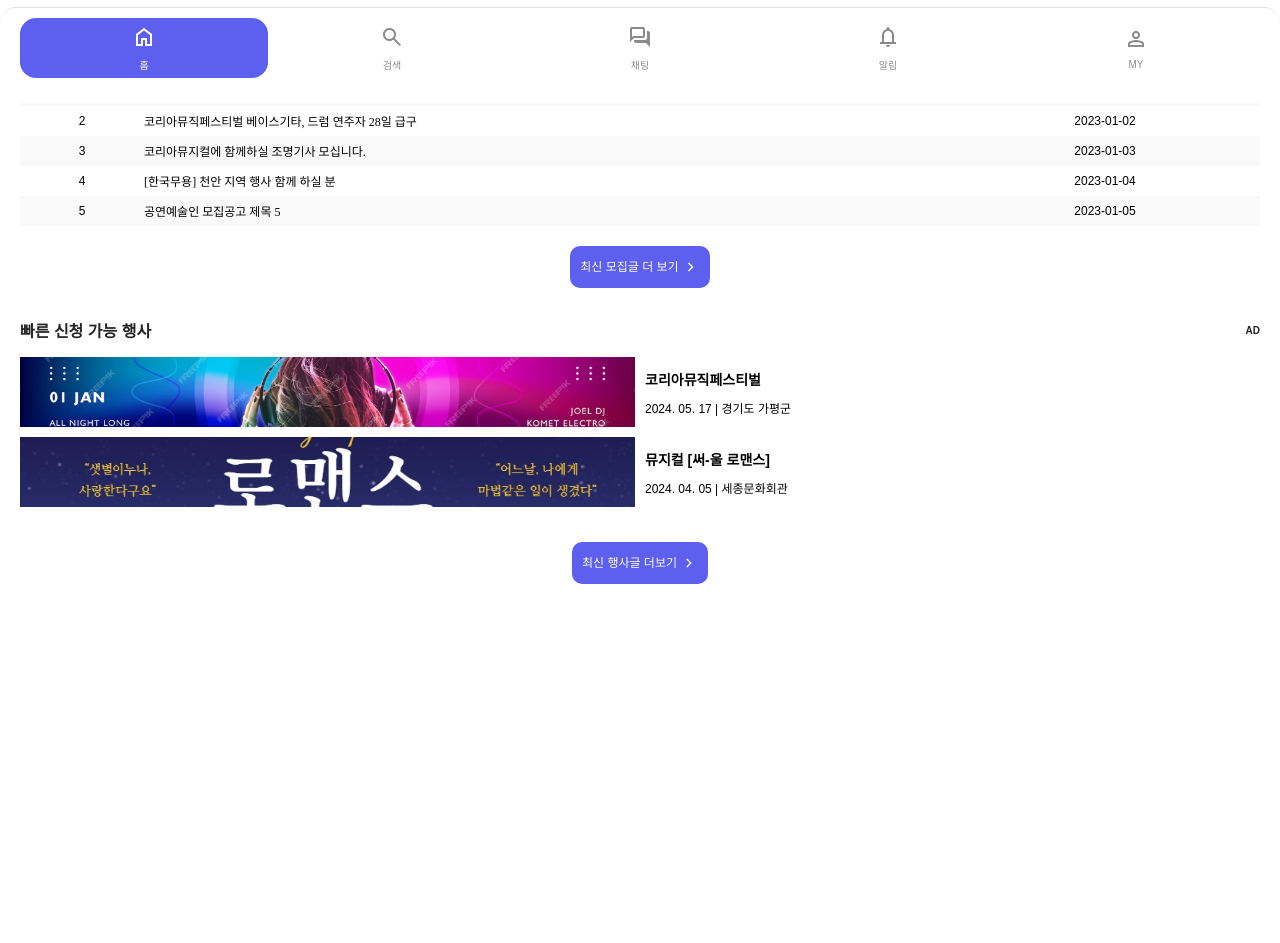
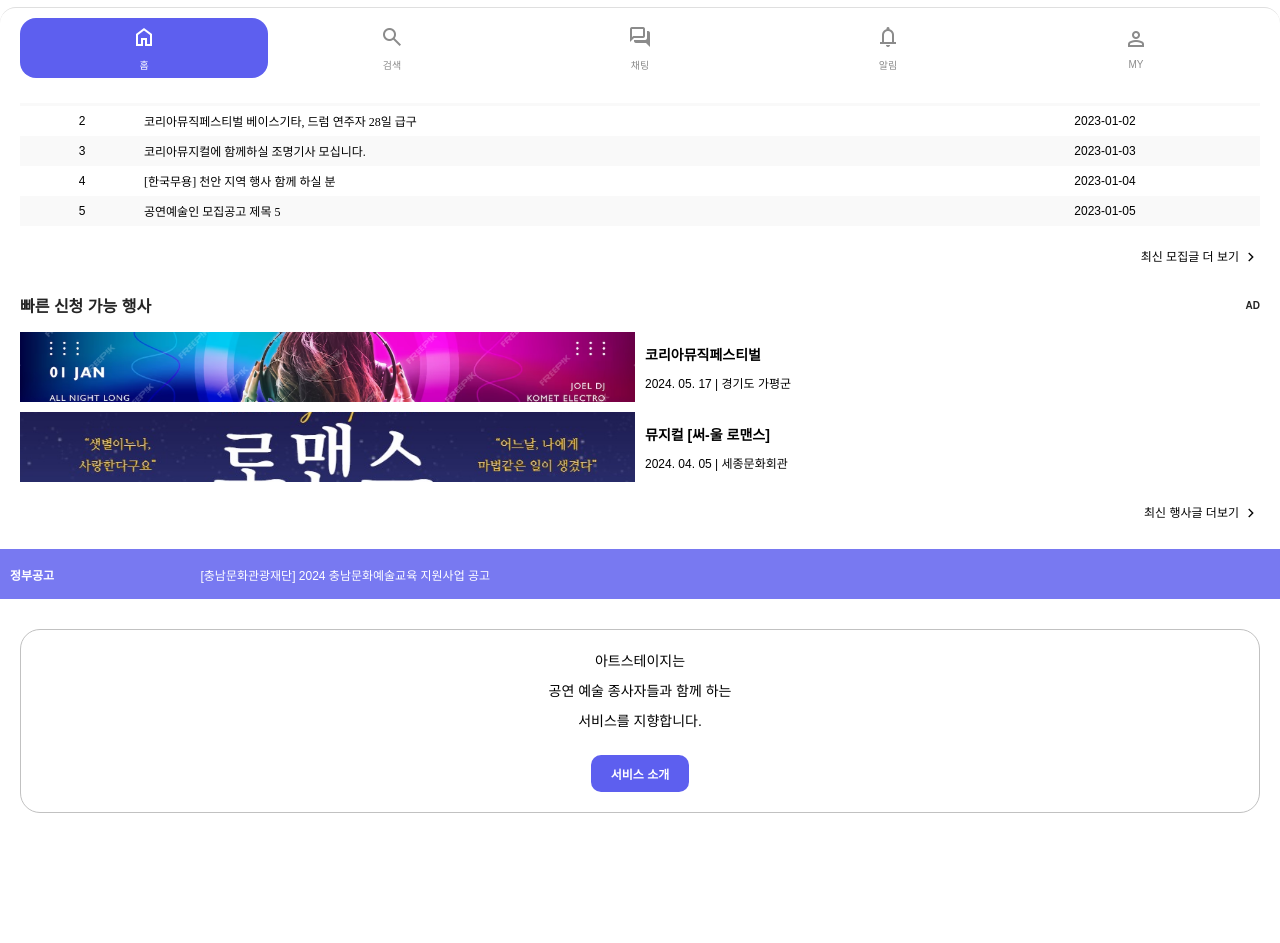
Before and after one commit to Taeeun-Han/ArtStage, a plain HTML site: page main.html in a window 1280 px wide. Shown: the part 697-1640 px from the top of the page. Before the commit the page ends 1411 px from the top, so only its background shows below. Drawn offline with nearby package versions, Linux system fonts and the light colour scheme; a web font is replaced by a local one.

Commit message:
메인페이지 수정, 추가

```diff
--- a/js/swiper.js
+++ b/js/swiper.js
@@ -1,21 +1,32 @@
-const swiper = new Swiper('.swiper1', {
-    // Optional parameters
+const swiper1 = new Swiper('.swiper1', {
+    // Optional parameters for swiper1
     direction: 'vertical',
     loop: true,
 
-    // If we need pagination
+    // If we need pagination for swiper1
     pagination: {
         el: '.swiper-pagination',
     },
 
-    // Navigation arrows
+    // Navigation arrows for swiper1
     navigation: {
         nextEl: '.swiper-button-next',
         prevEl: '.swiper-button-prev',
     },
 
-    // And if we need scrollbar
+    // And if we need scrollbar for swiper1
     scrollbar: {
         el: '.swiper-scrollbar',
     },
 });
+
+// 추가하고 싶은 swiper2에 대한 설정
+const swiper2 = new Swiper('.swiper2', {
+    // Optional parameters for swiper2
+    direction: 'vertical',
+    loop: true,
+    autoplay: {
+        delay: 2500, // 자동 슬라이드 지연 시간 (ms)
+        disableOnInteraction: false, // 사용자 상호작용 후에도 자동 재생
+    },
+});
--- a/main.html
+++ b/main.html
@@ -173,45 +173,6 @@
                         <p>공연/예술인 찾기</p>
                     </div>
 
-                    <!-- <swiper-container class="mySwiper swiper2" slides-per-view="auto" space-between="10">
-                        <swiper-slide>
-                            <div class="img">
-                                <img src="./img/icon/play.png" alt="연기">
-                            </div>
-                            <p>연기</p>
-                        </swiper-slide>
-                        <swiper-slide>
-                            <div class="img">
-                                <img src="./img/icon/dance.png" alt="무용">
-                            </div>
-                            <p>무용</p>
-                        </swiper-slide>
-                        <swiper-slide>
-                            <div class="img">
-                                <img src="./img/icon/music.png" alt="음악">
-                            </div>
-                            <p>음악</p>
-                        </swiper-slide>
-                        <swiper-slide>
-                            <div class="img">
-                                <img src="./img/icon/korean-music.png" alt="국악">
-                            </div>
-                            <p>국악</p>
-                        </swiper-slide>
-                        <swiper-slide>
-                            <div class="img">
-                                <img src="./img/icon/art.png" alt="미술">
-                            </div>
-                            <p>미술</p>
-                        </swiper-slide>
-                        <swiper-slide>
-                            <div class="img">
-                                <img src="./img/icon/etc.png" alt="기타">
-                            </div>
-                            <p>기타</p>
-                        </swiper-slide>
-                    </swiper-container> -->
-
                     <ul class="menu-ul2">
                         <li>
                             <a href="">
@@ -330,6 +291,8 @@
                                 </tr>
                             </tbody>
                         </table>
+                    </div>
+
                     <button class="more-btn">
                         <p>
                             최신 모집글 더 보기
@@ -338,7 +301,6 @@
                             keyboard_arrow_right
                         </span>
                     </button>
-                    </div>
                 </div>
 
                 <div class="menu">
@@ -378,6 +340,53 @@
                             keyboard_arrow_right
                         </span>
                     </button>
+                </div>
+
+                <div class="menu">
+                    <div class="swiper-wrap">
+                        <p>정부공고</p>
+
+                        <swiper-container class="mySwiper swiper2" direction="vertical" autoplay="true">
+                            <swiper-slide>
+                                <a href="#">[충남문화관광재단] 2024 충남문화예술교육 지원사업 공고</a>
+                            </swiper-slide>
+                            <swiper-slide>
+                                <a href="#">[대전문화재단] 2024 대전문화예술교육 지원사업 정기공모</a>
+                            </swiper-slide>
+                            <swiper-slide>
+                                <a href="#">[양천문화재단] 2024년 서울형 뉴딜일자리 사업참여자 면접시험 최종합격자 공고</a>
+                            </swiper-slide>
+                            <swiper-slide>
+                                <a href="#">[아산문화재단] 2024 온(溫)·마음생활문화센터 생활문화교육 강사풀 모집</a>
+                            </swiper-slide>
+                            <swiper-slide>
+                                <a href="#">[천안문화재단] 2024년 생활문화동호회 순회활동지원사업</a>
+                            </swiper-slide>
+                            <swiper-slide>
+                                <a href="#">[양양문화재단] 2024년도 제1회 양양문화재단 직원(기간제근로자) 채용 서류심사 합격자 공고</a>
+                            </swiper-slide>
+                            <swiper-slide>
+                                <a href="#">[김포문화재단] 2024 김포버스킹 김포버스커 모집공고 등 공연 아티스트 모집 관련 공고</a>
+                            </swiper-slide>
+                            <swiper-slide>
+                                <a href="#">[남해관광문화재단] 2024 온(溫)·마음생활문화센터 생활문화교육 강사풀 모집</a>
+                            </swiper-slide>
+                            <swiper-slide>
+                                <a href="#">[양천문화재단] 2024년 서울형 뉴딜일자리 사업참여자 면접시험 최종합격자 공고</a>
+                            </swiper-slide>
+                        </swiper-container>
+                    </div>
+
+                </div>
+
+                <div class="menu">
+                    <div class="company-info">
+                        <p>아트스테이지는</p>
+                        <p>공연 예술 종사자들과 함께 하는</p>
+                        <p>서비스를 지향합니다.</p>
+
+                        <button class="company-info-btn">서비스 소개</button>
+                    </div>
                 </div>
             </main>
 
--- a/scss/_color.scss
+++ b/scss/_color.scss
@@ -1,7 +1,7 @@
 // color 변수 정의
 $main-color: #5d5fef;
 $main-color-light: #a5a6f6;
-$main-colo-dark: #7879f1;
+$main-color-dark: #7879f1;
 
 $main-color-blue: #8db8ff;
 $red: #ff5959;
--- a/scss/_font.scss
+++ b/scss/_font.scss
@@ -123,3 +123,25 @@
 	font-size: 12px;
 	word-break: keep-all;
 }
+
+@mixin main-swiper2-a {
+	font-family: "Pretendard-Regular", Arial, sans-serif;
+	font-weight: 500;
+	font-size: 12px;
+	word-break: keep-all;
+	color: $white;
+}
+
+@mixin main-company-info {
+	font-family: "Pretendard-Regular", Arial, sans-serif;
+	font-weight: 500;
+	font-size: 14px;
+	word-break: keep-all;
+}
+
+@mixin main-company-info-btn {
+	font-family: "Pretendard-Regular", Arial, sans-serif;
+	font-weight: 700;
+	font-size: 12px;
+	word-break: keep-all;
+}
--- a/scss/style.scss
+++ b/scss/style.scss
@@ -466,6 +466,48 @@ ul.nav {
 	}
 }
 
+.swiper-wrap {
+	display: flex;
+	align-items: center;
+	background-color: $main-color-dark;
+	width: calc(100% + 40px);
+	margin-left: -20px;
+	margin-right: -20px;
+
+	padding-left: 10px;
+
+	p {
+		@include main-swiper2-a;
+		font-weight: 700;
+		width: 15%;
+	}
+
+	.swiper2 {
+		width: 85%;
+		height: 50px;
+		background-color: $main-color-dark;
+		display: flex;
+		justify-content: center;
+
+		swiper-slide {
+			display: flex;
+			align-items: center;
+			text-align: left;
+			width: 100%;
+
+			a {
+				@include main-swiper2-a;
+				display: block;
+				white-space: nowrap;
+				overflow: hidden;
+				text-overflow: ellipsis;
+				text-align: left;
+				width: 97%;
+			}
+		}
+	}
+}
+
 .login {
 	background-color: $main-color;
 	padding-bottom: 0px;
@@ -606,8 +648,10 @@ ul.nav {
 			display: flex;
 			flex-direction: column;
 			gap: 15px;
+			align-items: flex-end;
 
 			.main-title {
+				width: 100%;
 				display: flex;
 				justify-content: space-between;
 				align-items: center;
@@ -886,15 +930,7 @@ ul.nav {
 			}
 
 			.more-btn {
-				display: block;
-				width: max-content;
-
-				margin: 20px auto 0; // 버튼을 테이블 아래 중앙에 위치
-				padding: 15px 10px;
-
-				background-color: $main-color;
-				color: white;
-
+				padding-top: 10px;
 				border: none;
 				cursor: pointer;
 
@@ -905,6 +941,7 @@ ul.nav {
 				justify-content: center;
 				align-items: center;
 				gap: 3px;
+				background-color: transparent;
 
 				p {
 					@include main-table-btn;
@@ -920,6 +957,31 @@ ul.nav {
 					background-color: darken($main-color, 10%);
 				}
 			}
+
+			.company-info{
+				width: 100%;
+				padding: 20px;
+				border-radius: 20px;
+				border: 1px solid $placeholder;
+				display: flex;
+				flex-direction: column;
+				align-items: center;
+				gap: 10px;
+
+				p{
+					@include main-company-info;
+				}
+
+				.company-info-btn{
+					padding: 10px 20px;
+					border-radius: 10px;
+					margin-top: 15px;
+					background-color: $main-color;
+
+					@include main-company-info-btn;
+					color: $white;
+				}
+			}
 		}
 
 		.member-profile {
```
Also changed, not shown: index.html (+1 -1 lines), join/join05-confirm.html (+2 -2 lines), css/style.css, 1 other file. Lines whose indentation alone changed are shown as unchanged.
